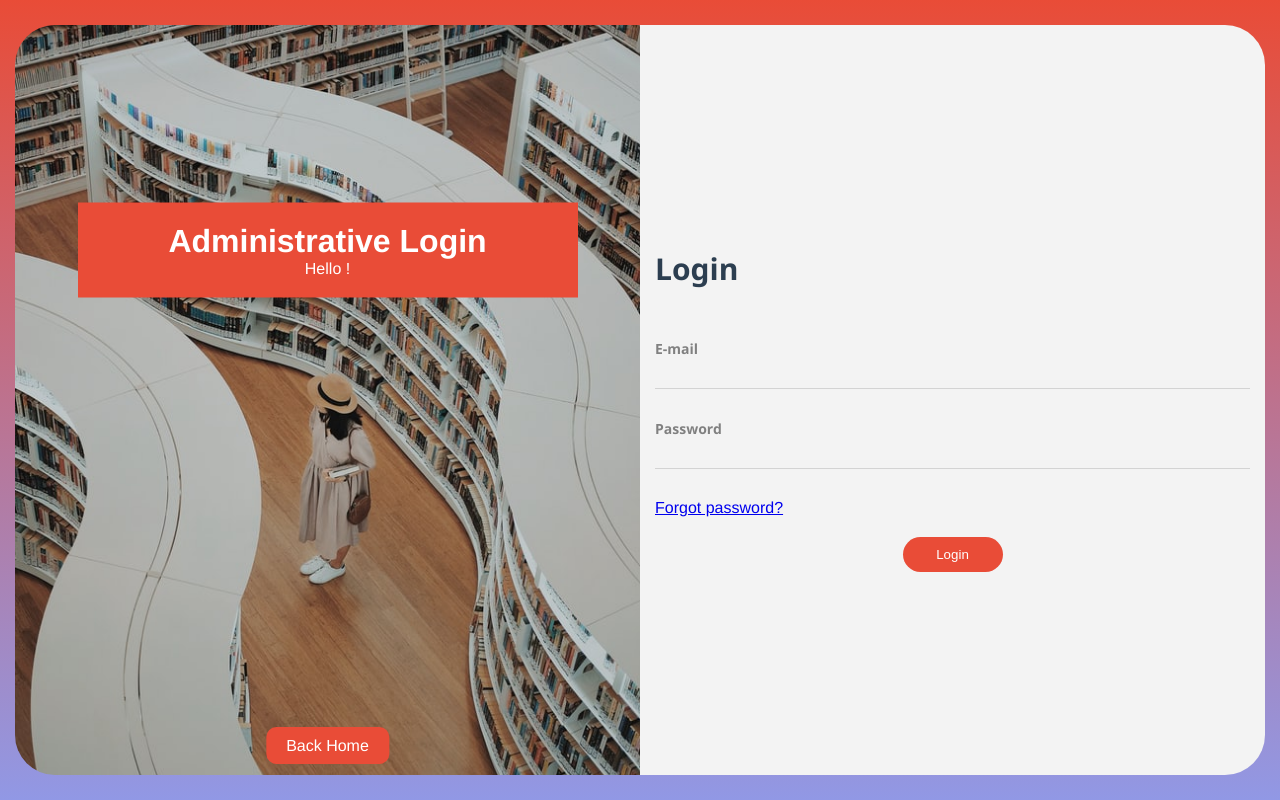
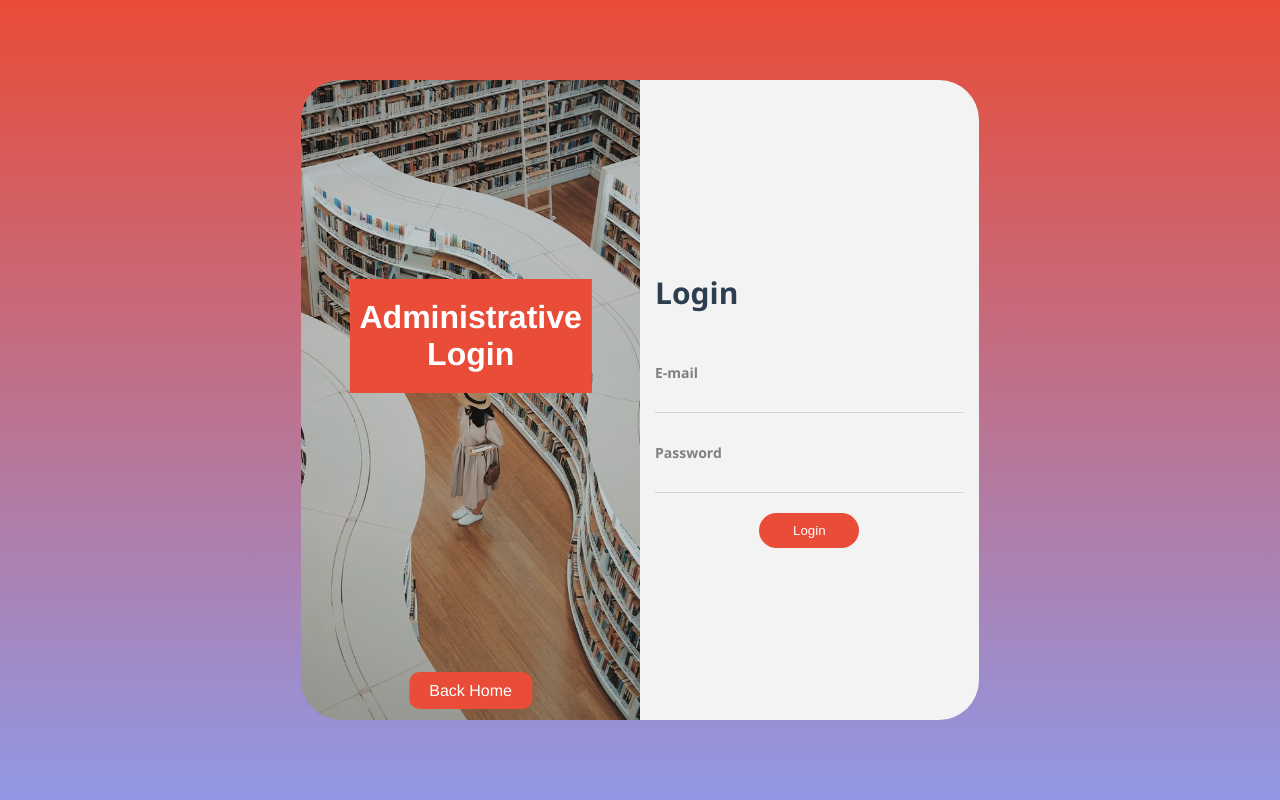
Before and after one commit to gk44739/ebook, a Vue app in the folder ebook/: page /Login in a window 1280 px wide. Built offline with nearby package versions, Linux system fonts and the light colour scheme.

Commit message:
Css fix Login

```diff
--- a/ebook/src/pages/Login.vue
+++ b/ebook/src/pages/Login.vue
@@ -8,7 +8,6 @@
           </div>
           <div class="loginDescription">
             <h1>Administrative Login</h1>
-            <p>Hello !</p>
           </div>
           <img src="../assets/loginpic.png" alt="" />
         </div>
@@ -24,9 +23,6 @@
               <div class="login-form">
                 <label for="">Password</label><br />
                 <input type="password" v-model="password" id="passwordInput" />
-              </div>
-              <div class="login-form">
-                <a href="forget_password.php">Forgot password?</a>
               </div>
               <div class="butonat-div">
                 <button @click="login()" id="loginButton">Login</button>
@@ -82,7 +78,7 @@ export default {
   align-items: center;
 }
 .main {
-  width: 100%;
+  max-width: 85%;
   padding: 0 15px;
 }
 .loginForm{
@@ -90,7 +86,7 @@ export default {
   flex-direction: row;
   justify-content: center;
   align-items: center;
-  height: 750px;
+  height: 80vh;
 }
 .login-img-div {
   position: relative;
@@ -151,10 +147,10 @@ export default {
 }
 .loginDescription{
   position: absolute;
-  top: 30%;
+  top: 40%;
   left: 50%;
   transform: translate(-50%,-50%);
-  width: 500px;
+  max-width: 500px;
   padding: 20px 10px;
   background-color: #e94c37;
   color: #ffffff;
@@ -235,5 +231,9 @@ export default {
     border-bottom-right-radius: 40px;
     border-bottom-left-radius: 40px;
   }
+
+   .loginDescription h1{
+    font-size: 25px;
+  }
 }
 </style>
```
